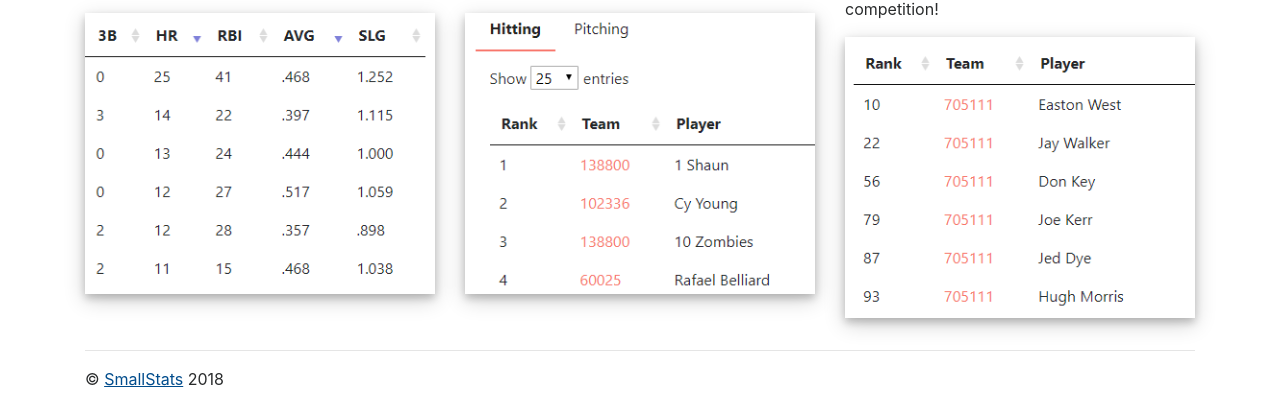
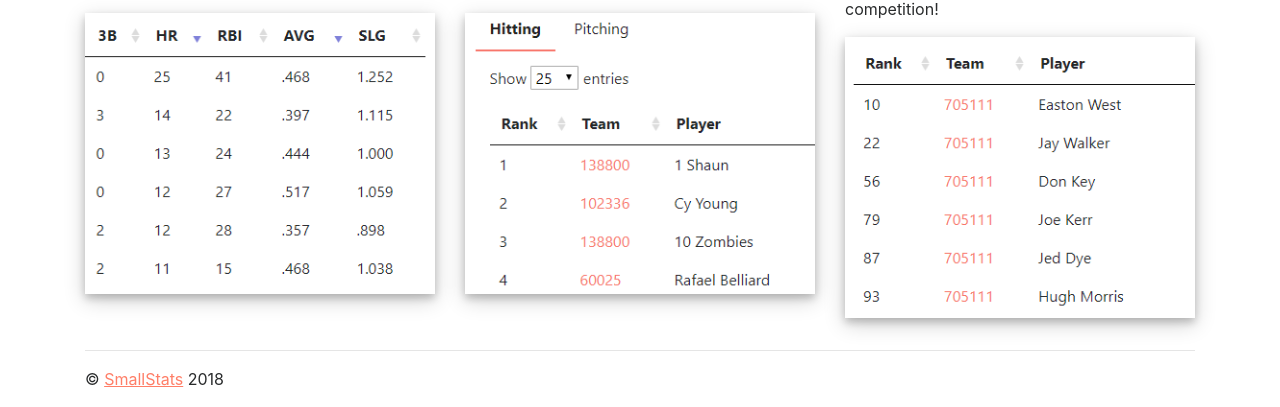
Before and after one commit to clintcolding/SBPlayerStats, a Flask app: page / in a window 1280 px wide, with the pointer over the restyled element. Shown: the part 517-924 px from the top of the page. Run offline with Flask 2, Linux system fonts and the light colour scheme; some libraries are stand-ins or nearby versions.

Commit message:
Changed footer link decoration

```diff
--- a/static/css/custom.css
+++ b/static/css/custom.css
@@ -27,6 +27,11 @@ body {
 
 a {
     color: #FF7E67;
+}
+
+footer a:hover {
+    color: #FF7E67;
+    text-decoration: underline;
 }
 
 table a:hover {
```
